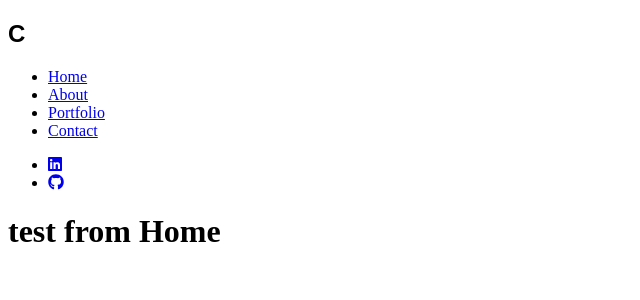
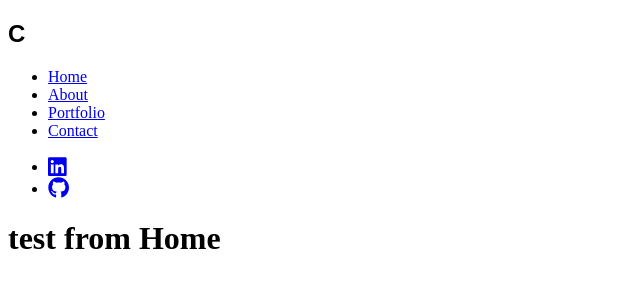
Before and after one commit to cpbennett4/charlesPaulBennett, a React app: page / in a window 1280 px wide. Shown: the top 300 px of the page, without its empty margins (0-640 px from the left). Built offline with nearby package versions, Linux system fonts and the light colour scheme; the HTML template or start-up script is replaced by a standard one; a web font is replaced by a local one.

Commit message:
Change Link components to NavLinks

```diff
--- a/client/src/components/common/Header.jsx
+++ b/client/src/components/common/Header.jsx
@@ -1,5 +1,5 @@
 import React from 'react';
-import { Link } from 'react-router-dom';
+import { NavLink } from 'react-router-dom';
 import { FontAwesomeIcon } from '@fortawesome/react-fontawesome';
 
 const Header = () => (
@@ -13,24 +13,24 @@ C
       <div className="Menu">
         <ul>
           <li>
-            <Link to="/">
-Home
-            </Link>
+            <NavLink exact to="/">
+              Home
+            </NavLink>
           </li>
           <li>
-            <Link to="/About">
+            <NavLink to="/About">
 About
-            </Link>
+            </NavLink>
           </li>
           <li>
-            <Link to="/Portfolio">
+            <NavLink to="/Portfolio">
 Portfolio
-            </Link>
+            </NavLink>
           </li>
           <li>
-            <Link to="/Contact">
+            <NavLink to="/Contact">
 Contact
-            </Link>
+            </NavLink>
           </li>
         </ul>
       </div>
@@ -38,12 +38,12 @@ Contact
         <ul>
           <li id="linkedin">
             <a href="http://www.linkedin.com/in/cpbennett4">
-              <FontAwesomeIcon icon={['fab', 'linkedin']} />
+              <FontAwesomeIcon size="lg" icon={['fab', 'linkedin']} />
             </a>
           </li>
           <li id="github">
             <a href="http://www.github.com/cpbennett4">
-              <FontAwesomeIcon icon={['fab', 'github']} />
+              <FontAwesomeIcon size="lg" icon={['fab', 'github']} />
             </a>
           </li>
         </ul>
```
